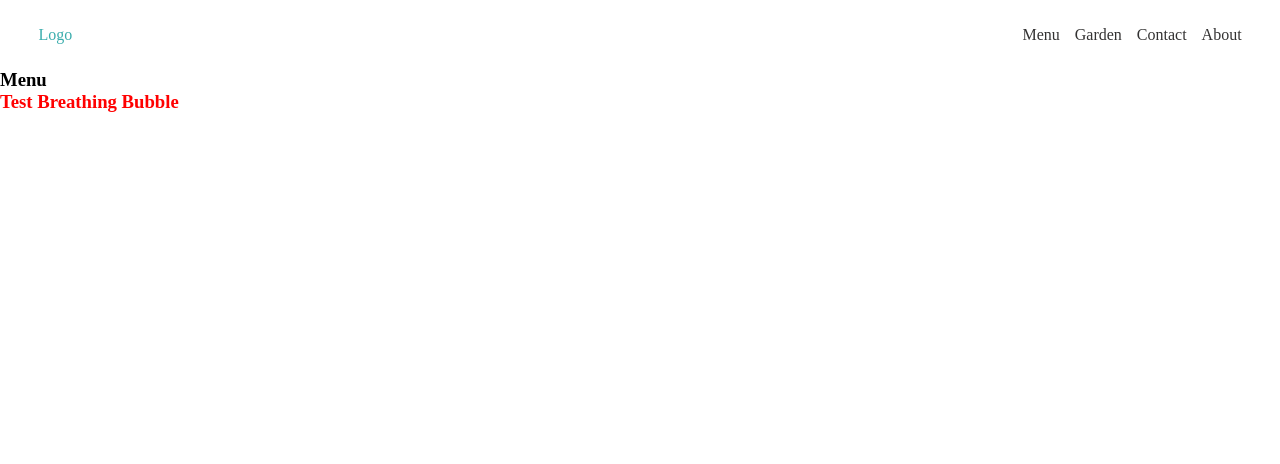
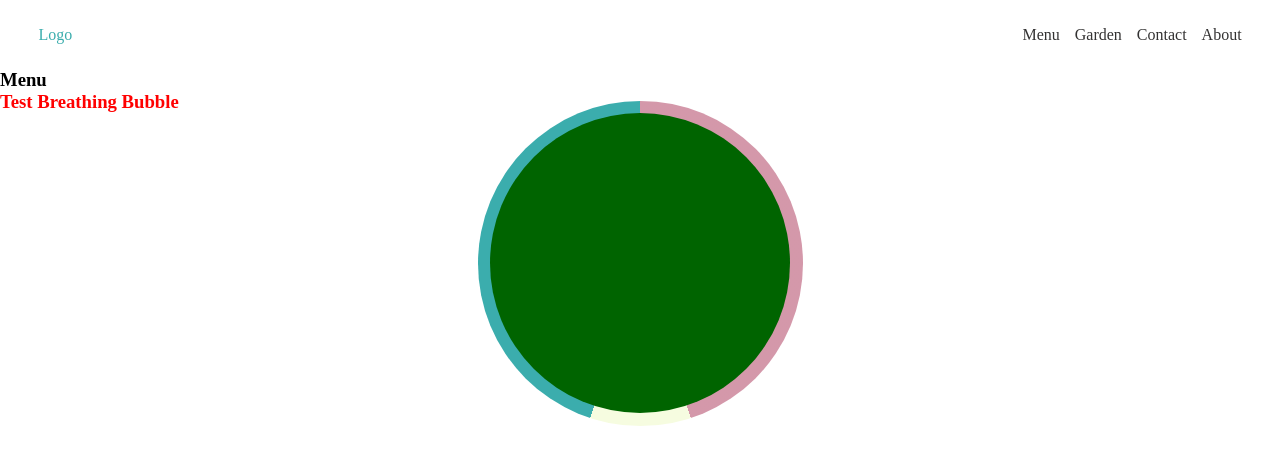
Before and after one commit to ateki/MindfullnessApp, a React (Create React App) app: page /menu in a window 1280 px wide. Shown: the top 464 px of the page. Built offline with nearby package versions, Linux system fonts and the light colour scheme.

Commit message:
overlapping breathing circles

```diff
--- a/src/components/BreathingBubble.js
+++ b/src/components/BreathingBubble.js
@@ -5,22 +5,100 @@ import { useState, useEffect } from 'react';
 
 console.log('Breathing Bubble loading...');
 
+// TODO: Can we see colours: as per index.css
+const COLORS = {
+  primaryLight: '#b9efef',
+  primaryMedium: '#3badad',
+  primaryDark: '#1f7676',
+
+  secondaryLight: '#1f7676',
+  secondaryMedium: '#f5dcc8',
+  secondaryDark: '#ad3b5d86'
+}
+
+
+// ?? Can we use global colour variables below?
+
 const styles = {
 
+/*  "--primary-light":#b9efef,
+ "--primary-dark":#1f7676,
+ "--primary-medium":#3badad,
 
-    container: {
+  --primary-dark:#1f7676;
+  --primary-medium:#3badad;
 
-    },
+  --secondary-light:#f6fce0;
+  --secondary-medium:#f5dcc8;
+  --secondary-dark:#ad3b5d86;
+
+}
+ */
+
+  head: {
+
+  },
+
+  main: {
+
+  },
+
+  container: {
+    display: 'flex',
+      alignItems: 'center',
+      justifyContent: 'center',
+      /* background: 'red',  */  //for testing only
+     /*  padding: '25px 3%', */
+      height: '300px',
+      width: '300px',
+/*       height: '250px',
+      width: '250px', */
+      margin: 'auto',   //middle
+      position: 'relative',
+      transform: 'scale(1)',
+      textAlign: 'center',
+      marginBottom: '25px',
+      lineHeight: '1.5'
+
+  },
+
+
 
 
     /* Solid coloured circle - middle */
     circle: {
+      backgroundColor: 'darkgreen',
+      height: '100%', // of container ie 300px
+      width: '100%', // of container
+      position: 'absolute', // within container
+      top: '0',
+      left: '0',  // middle?
+      zIndex: '1', // on top
 
+      borderRadius: '50%' // circle
     },
+    // https://www.sitepoint.com/create-css-conic-gradients-pie-charts/
 
     /* Outer circle representing border */
     gradient_outer_circle: {
+      // background use conic gradient property
+      /* background: 'conic-gradient(red 45deg, yellow 90deg, green 210deg)',  */  // A conic gradient is a gradient with color transitions rotated around a center point.
+      /* background: 'conic-gradient(lightgreen 135deg, white 90deg, darkgreen 135deg)', */
+      /* background: 'conic-gradient(lightgreen 0% 45%, white 45% 55%,  green 55% 100%)', */
 
+      background: 'conic-gradient(#ad3b5d86 0% 45%, #f6fce0 45% 55%,  #3badad 55% 100%)',
+
+
+      // background circle/border needs to be slightly larger than circle/container
+      height: '325px',
+      width: '325px',
+      // move up and over to left - directly behind circle and dont want to start in same place??
+       top: '-12px',
+      left: '-12px',
+      zIndex: '-1',  // move to behind circle
+      borderRadius: '50%', // circle
+      position: 'absolute'    // within container
+/* https://stackoverflow.com/questions/22406661/how-to-make-one-circle-inside-of-another-using-css#:~:text=Css%3A%20%23circle%20%7B%20margin%3A%2010em%20auto%3B%20background%3A%20%23385a94%3B,are%20always%20perfectly%20positioned%20next%20to%20each%20other. */
     },
 
     /* Use animations to have moving pointer effect */
@@ -30,7 +108,8 @@ const styles = {
 
     /* instructional /prompt text - inserted dynamically*/
     p: {
-
+      color: 'white',
+      zIndex: 2
     },
 
 /*     section: {
@@ -56,7 +135,10 @@ const totalCycleTime = 9000;
 const breatheTime = 4000;
 const holdTime = 2000;
 
-
+const CLASSNAME_CONTAINER_GROW = 'container inflate-bubble';
+const CLASSNAME_CONTAINER_SHRINK = 'container deflate-bubble';
+// Do we need a CLASSNAME_CONTAINER_HOLD?
+const CLASSNAME_CONTAINER_HOLD = 'container ';
 
 
 /**
@@ -77,6 +159,8 @@ const holdTime = 2000;
 function BreathingBubble(props) {
 
     const [prompt, setPrompt] = useState('');  // cause update in dom each time var changes..
+    const [containerClasses, setContainerClasses] = useState(CLASSNAME_CONTAINER_GROW); // state to mimic inhale/exhale
+
 
     // Repeat cycle of breathing - so animation runs every totalCycleTime
       useEffect(() => {
@@ -86,15 +170,21 @@ function BreathingBubble(props) {
 
             console.log(MSG_BREATHE_IN);
             setPrompt(MSG_BREATHE_IN);
+            setContainerClasses(CLASSNAME_CONTAINER_GROW);
+
             /*   container.className = 'container grow inflate_bubble'; */
 
             setTimeout(() => {
                 setPrompt(MSG_HOLD);
                 console.log(MSG_HOLD);
+                setContainerClasses(CLASSNAME_CONTAINER_HOLD);  // do we need?
+
 
                 setTimeout(() => {
                     console.log(MSG_BREATHE_OUT);
                     setPrompt(MSG_BREATHE_OUT);
+
+                    setContainerClasses(CLASSNAME_CONTAINER_SHRINK);
                   /*  container.className = 'container shrink deflate_bubble'; Need to use setEffect*/
                   /* container.addClass() */
 
@@ -121,15 +211,17 @@ function BreathingBubble(props) {
 
         {/* <div class="container">  JSX not std html but considered props and some attributes not same. ie: Class  need to use className in JSX which will compile down. */}
        {/*  <div class={styles.container}> */} {/* // ids use most often for js targets.  Targetting and handling emleents and changes thro logic diff way */}
-       <div className="container">
+       {/* <div className="container" style={styles.container}> */}
 
-            <div className="circle"></div>
+       <div className={containerClasses} style={styles.container}>
 
-            <p id="text">{prompt}</p>
+            <div className="circle" style={styles.circle}></div>
+
+            <p id="text" style={styles.p}>{prompt}</p>
 
             <div className="pointer-container"><div className="pointer"></div></div>
 
-            <div className="gradient_outer_circle"></div>
+            <div className="gradient_outer_circle" style={styles.gradient_outer_circle}></div>
         </div>
 
       </>
--- a/src/styles/index.css
+++ b/src/styles/index.css
@@ -1,3 +1,17 @@
+
+
+/* VARIABLES */
+:root{
+  --primary-light:#b9efef;
+  --primary-dark:#1f7676;
+  --primary-medium:#3badad;
+
+  --secondary-light:#f6fce0;
+  --secondary-medium:#f5dcc8;
+  --secondary-dark:#ad3b5d86;
+
+}
+
 /* RESETS */
 
 * {
@@ -11,6 +25,8 @@ header {
   align-items: center;
   padding: 2% 3%;
 }
+
+
 
 .logo {
   text-decoration: none;
```
